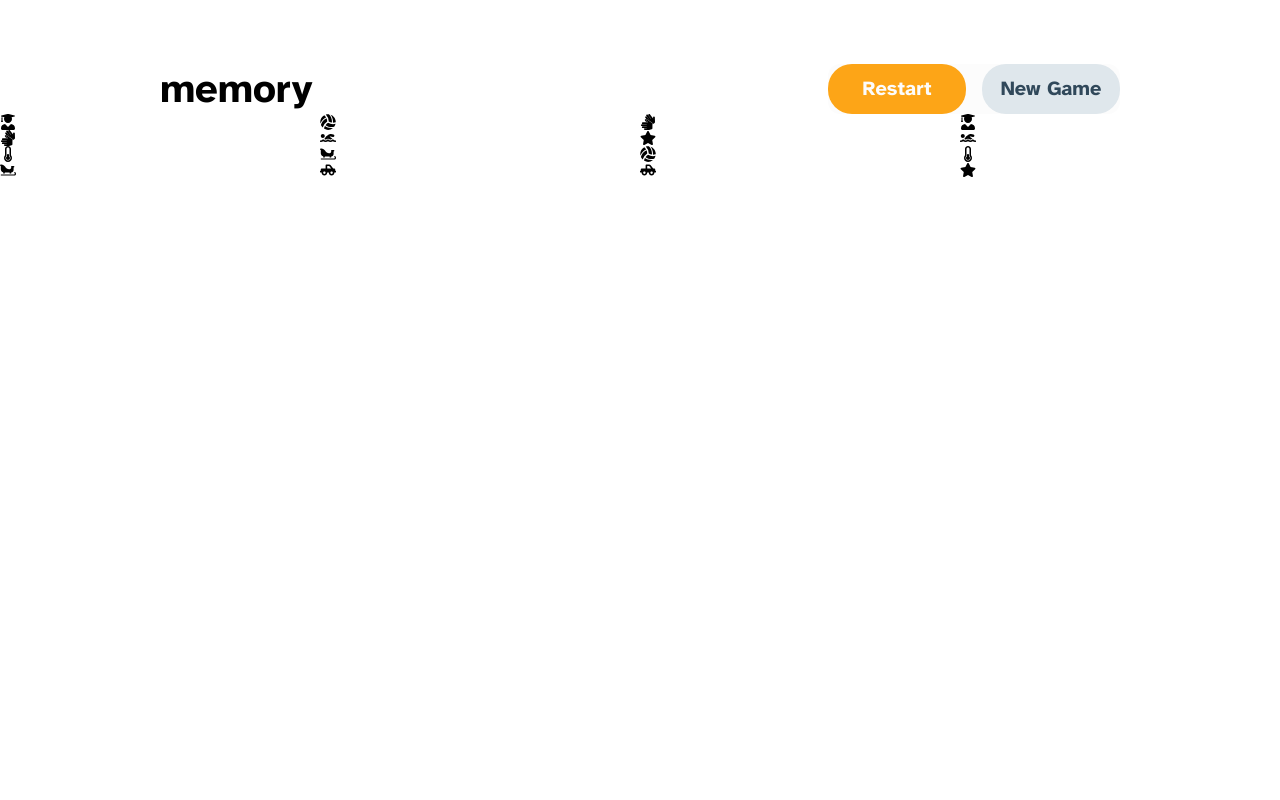
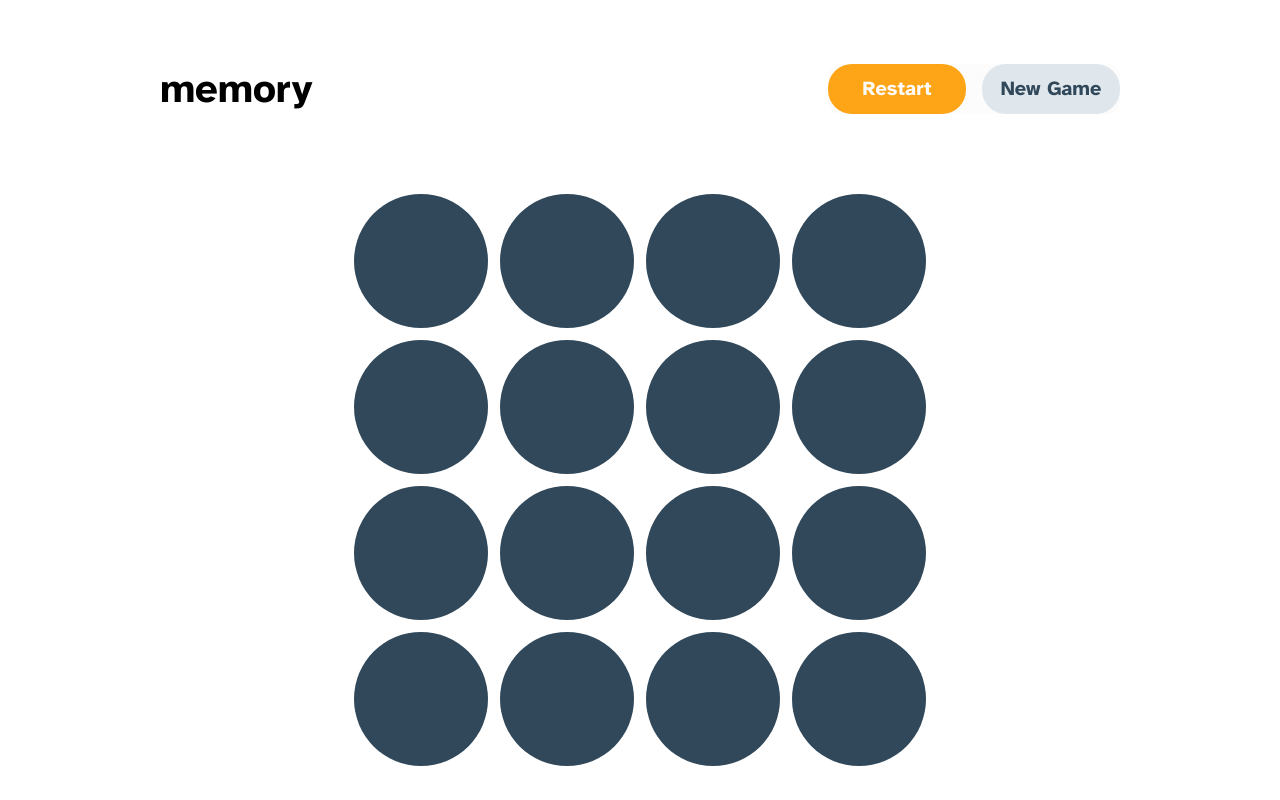
Before and after one commit to MarcinFiuk/memory-game, a React (Create React App) app: page / in a window 1280 px wide. Built offline with nearby package versions, Linux system fonts and the light colour scheme.

Commit message:
feat: add card with animation

```diff
--- a/public/index.html
+++ b/public/index.html
@@ -32,7 +32,7 @@
         />
         <title>React App</title>
     </head>
-    <body class="font-body font-bold">
+    <body class="font-body font-bold max-w-screen-xl mx-auto">
         <noscript>You need to enable JavaScript to run this app.</noscript>
         <div id="root"></div>
     </body>
--- /dev/null
+++ b/src/components/Card.tsx
@@ -0,0 +1,39 @@
+import { ComponentPropsWithoutRef } from 'react';
+
+type CardProps = ComponentPropsWithoutRef<'button'> & {
+    isTurned: boolean;
+    individualId: number;
+    setTurnCard: (id: number) => void;
+};
+
+function Card({ individualId, isTurned, setTurnCard, children }: CardProps) {
+    return (
+        <button onClick={() => setTurnCard(individualId)} className='relative'>
+            <div
+                className='absolute inset-0 rounded-full bg-clr-primary-900 duration-300 ease-linear'
+                style={
+                    isTurned
+                        ? {
+                              transform: 'rotateY(0.25turn)',
+                          }
+                        : { transform: 'rotateY(0)', transitionDelay: '0.3s' }
+                }
+            />
+            <div
+                className=' absolute inset-0 rounded-full bg-clr-primary-500 text-white grid  place-items-center duration-300 delay-300 ease-linear'
+                style={
+                    isTurned
+                        ? { transform: 'rotateY(0)' }
+                        : {
+                              transform: 'rotateY(0.25turn)',
+                              transitionDelay: '0s',
+                          }
+                }
+            >
+                {children}
+            </div>
+        </button>
+    );
+}
+
+export default Card;
--- a/src/components/Game/GameSection.tsx
+++ b/src/components/Game/GameSection.tsx
@@ -1,42 +1,64 @@
-import { useState, useEffect } from 'react';
+import { useState, useMemo } from 'react';
 
-// import { cards } from '../../data/cards';
+import Card from '../Card';
 import cards from '../../data/cards';
 
-type CardsTypes = { card: JSX.Element | string; id: number }[];
-
 function GameSection() {
-    const [updatedCardsArr, setUpdatedCardsArr] = useState<CardsTypes | null>(
-        null
-    );
+    const [isOpen, setIsOpen] = useState<number | null>(null);
     const toBeChanged = 4;
 
-    useEffect(() => {
-        const pairNr = (toBeChanged * toBeChanged) / 2;
-        const arrWithRequiredNrOfElements = cards.icons.slice(0, pairNr);
+    const shuffleCards = (arr: JSX.Element[] | number[], gridSize: number) => {
+        const pairNr = (gridSize * gridSize) / 2;
+        const arrWithRequiredNrOfElements = arr.slice(0, pairNr);
         const shuffledArr = [
             ...arrWithRequiredNrOfElements,
             ...arrWithRequiredNrOfElements,
         ]
             .sort(() => Math.random() - 0.5)
             .map((card, index) => ({ card, id: index + 1 }));
-        setUpdatedCardsArr(shuffledArr);
-    }, [toBeChanged]);
+
+        return shuffledArr;
+    };
+
+    const memoizedArr = useMemo(
+        () => shuffleCards(cards.icons, toBeChanged),
+        []
+    );
 
     const numOfColumnsAndRows = (num: 4 | 6) => {
         if (num === 4) {
-            return 'grid-cols-4 grid-rows-4';
+            return 'grid-cols-4 grid-rows-4 gap-3 text-4xl';
         }
         if (num === 6) {
-            return 'grid-cols-6 grid-rows-6';
+            return 'grid-cols-6 grid-rows-6 gap-2 text-2xl';
         }
+
+        return console.warn('unknown number of columns. Either 4 or 6');
+    };
+
+    const turnCard = (id: number) => {
+        console.log(id);
+        setIsOpen(id);
     };
 
     return (
         <main>
-            <div className={`grid ${numOfColumnsAndRows(toBeChanged)}`}>
-                {updatedCardsArr?.map(({ card, id }) => {
-                    return <div key={id}>{card}</div>;
+            <div
+                className={`grid ${numOfColumnsAndRows(
+                    toBeChanged
+                )} mx-auto mt-20 w-[330px] h-[330px] lg:w-[532px] lg:h-[532px] xl:w-[572px] xl:h-[572px]`}
+            >
+                {memoizedArr.map(({ card, id }) => {
+                    return (
+                        <Card
+                            key={id}
+                            individualId={id}
+                            isTurned={id === isOpen}
+                            setTurnCard={turnCard}
+                        >
+                            {card}
+                        </Card>
+                    );
                 })}
             </div>
         </main>
```
